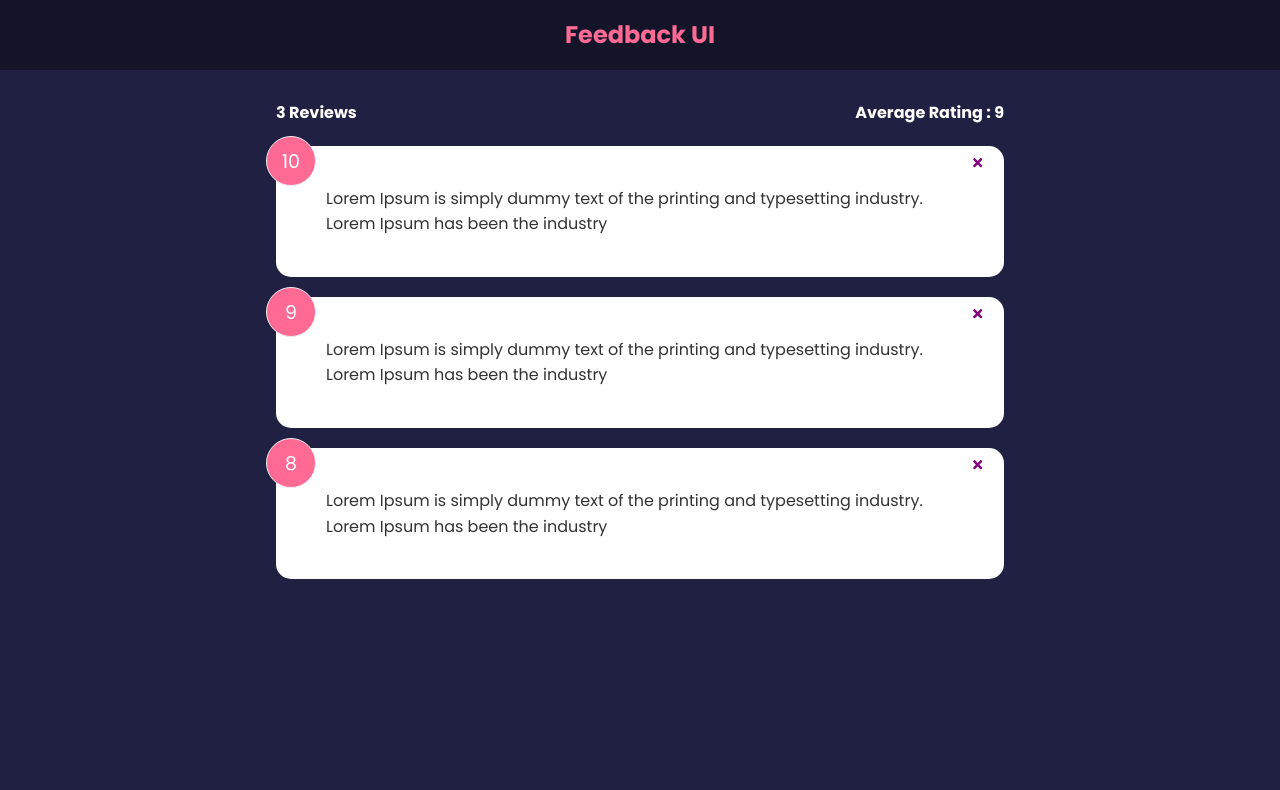
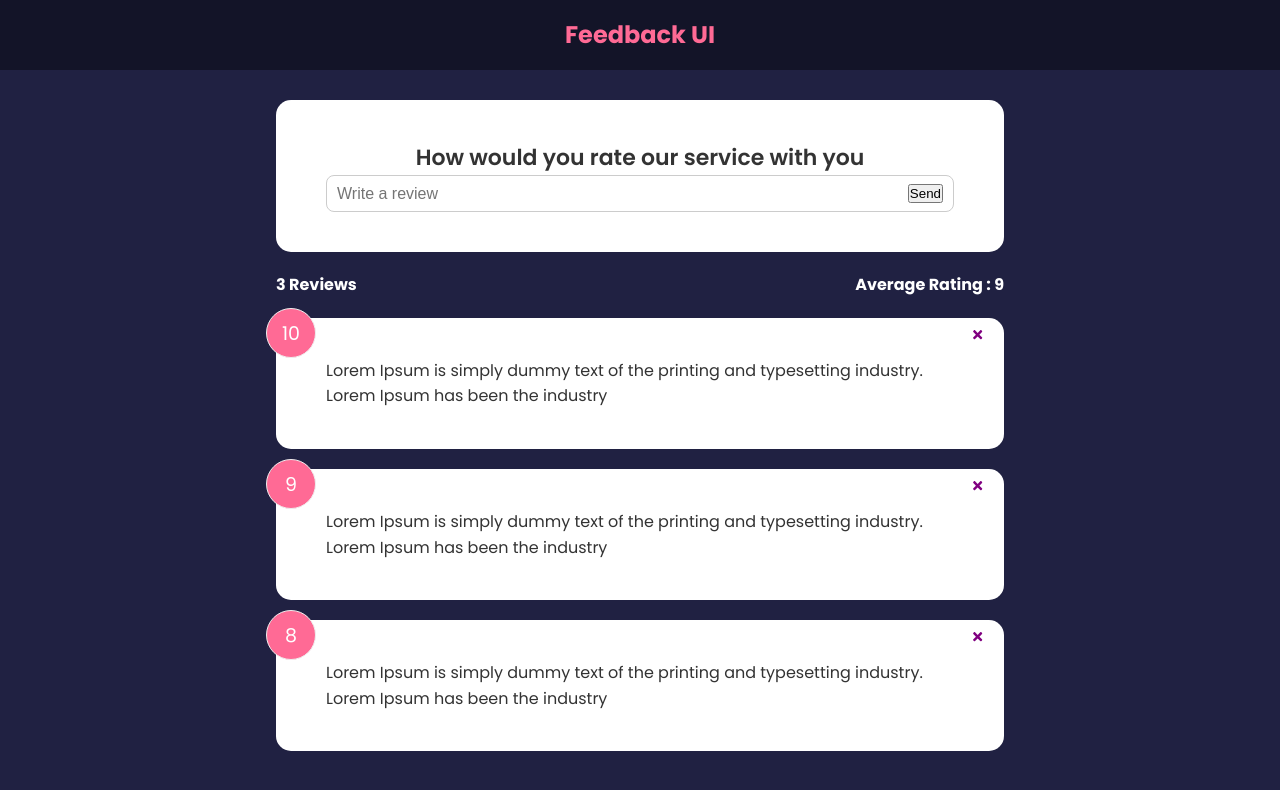
Before and after one commit to Anirudh-koushik-99/Feedback-app, a React (Create React App) app: page / in a window 1280 px wide. Shown: the top 790 px of the page. Built offline with nearby package versions, Linux system fonts and the light colour scheme.

Commit message:
Feedback Form

```diff
--- a/src/App.js
+++ b/src/App.js
@@ -5,6 +5,7 @@
 import FeedbackData from "./data/FeedbackData";
 import Card from "./components/shared/Card";
 import FeedbackStats from "./components/FeedbackStats";
+import FeedbackForm from "./components/FeedbackForm";
 
 function App({handleDelete}) {
 
@@ -22,6 +23,7 @@
     <>
       <Header />
       <div className="container">
+        <FeedbackForm />
         <FeedbackStats
           feedback={feedback}
         />
--- /dev/null
+++ b/src/components/FeedbackForm.jsx
@@ -0,0 +1,30 @@
+import { useState } from "react"
+import Card from "./shared/Card"
+
+function FeedbackForm() {
+
+    const [text, setText] = useState('')
+
+    const handleTextChange = (e) => {
+       setText(e.target.value)
+    }
+
+  return (
+    <Card>
+        <form >
+            <h2>How would you rate our service with you </h2>
+            {/* @todo - raating select component */}
+            <div className="input-group">
+                <input
+                    onChange={handleTextChange} type="text"
+                    placeholder="Write a review"
+                    value={text}
+                />
+                <button type="submit">Send</button>
+            </div>
+        </form>
+    </Card>
+  )
+}
+
+export default FeedbackForm
```
